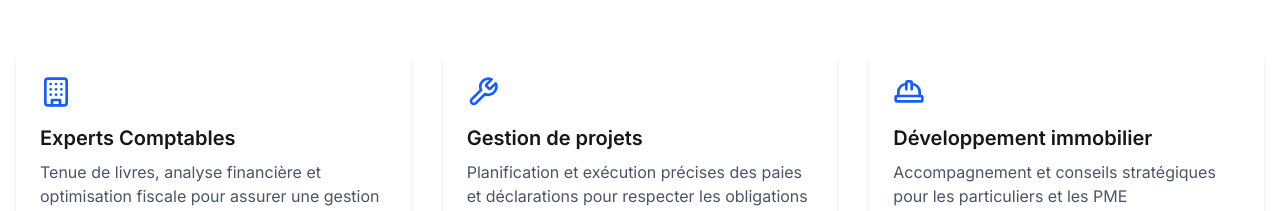
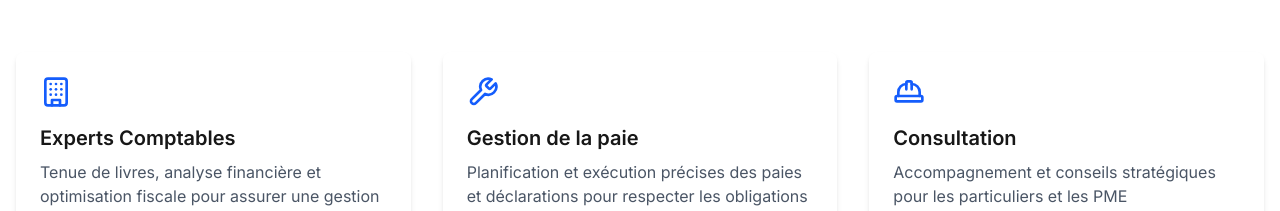
Before and after one commit to Datav1nci/Effitaxes, a Next.js app in the folder effitaxes/: page / in a window 1280 px wide. Shown: the part 808-1019 px from the top of the page. Built offline with nearby package versions, Linux system fonts and the light colour scheme.

Commit message:
Title change

```diff
--- a/effitaxes/src/components/ServicesSection.tsx
+++ b/effitaxes/src/components/ServicesSection.tsx
@@ -9,13 +9,13 @@ const data = [
       "Tenue de livres, analyse financière et optimisation fiscale pour assurer une gestion comptable solide.",
   },
   {
-    title: "Gestion de projets",
+    title: "Gestion de la paie",
     icon: <Wrench size={32} />,
     description:
       "Planification et exécution précises des paies et déclarations pour respecter les obligations légales.",
   },
   {
-    title: "Développement immobilier",
+    title: "Consultation",
     icon: <HardHat size={32} />,
     description:
       "Accompagnement et conseils stratégiques pour les particuliers et les PME",
```
